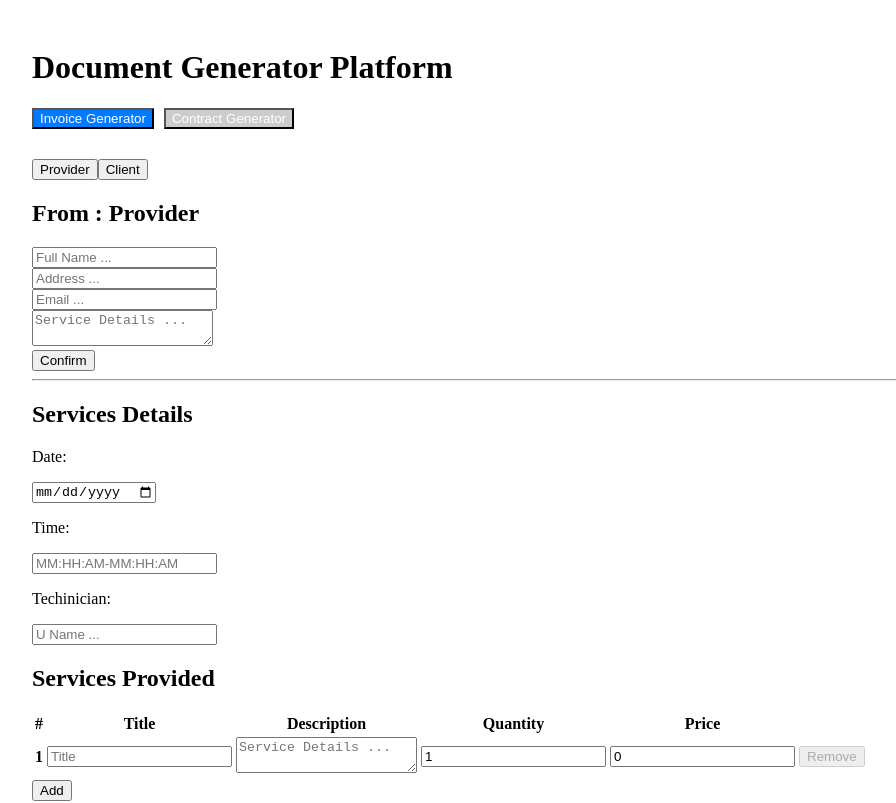
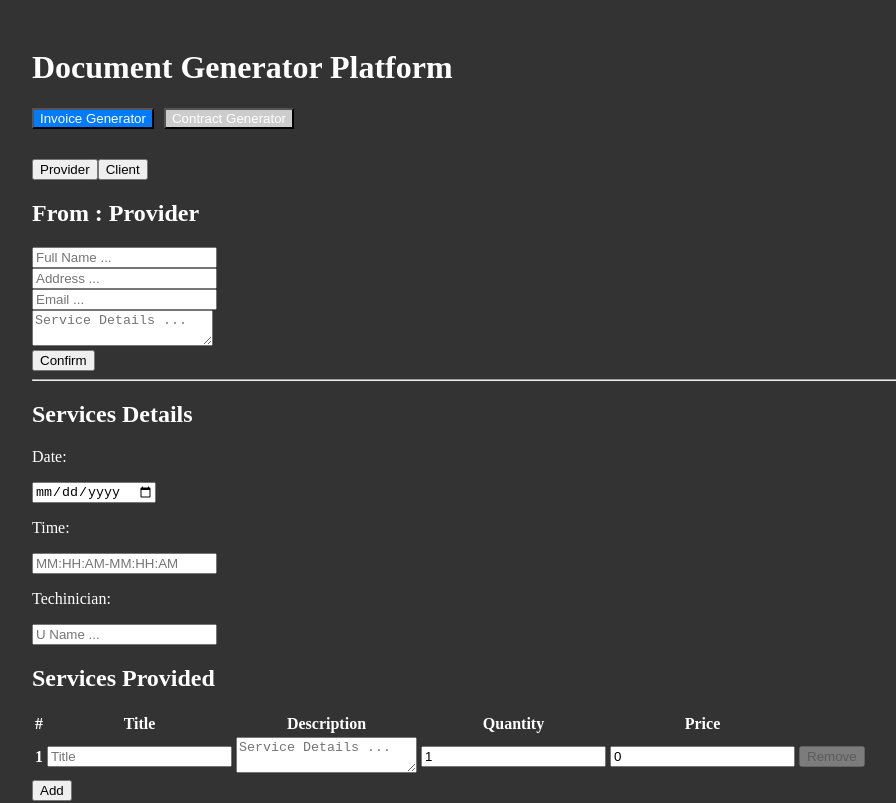
Before and after one commit to Fergany1/Bilingual-Invoice-Contract-Generator, a React (Vite) app: page / in a window 1280 px wide. Shown: the top 803 px of the page, without its empty margins (158-1054 px from the left). Built offline with nearby package versions, Linux system fonts and the light colour scheme.

Commit message:
modifie: project structure

```diff
--- a/src/ContractForm.jsx
+++ b/src/Components/ContractForm/ContractForm.jsx
@@ -1,4 +1,4 @@
-import { useForm } from "./Hooks/useForm";
+import { useForm } from "../../Hooks/useForm";
 
 export default function ContractForm() {
     const { values , handleChange } = useForm()
--- a/src/InvoiceForm/ClientSelect.jsx
+++ b/src/Components/InvoiceForm/ClientSelect.jsx
@@ -1,5 +1,5 @@
 import { useState } from "react";
-import { useForm } from '../Hooks/useForm'
+import { useForm } from '../../Hooks/useForm'
 
 
 const ProviderForm = ({ onConfirm}) => {
--- a/src/InvoiceForm/InvoicePreview.jsx
+++ b/src/Components/InvoiceForm/InvoicePreview.jsx
@@ -1,5 +1,5 @@
-import { useForm } from "../Hooks/useForm";
-import { calculateTotals } from "../utils/calculateTotals";
+import { useForm } from "../../Hooks/useForm";
+import { calculateTotals } from "../../utils/calculateTotals";
 
 export function InvoicePreview() {
     const { values } = useForm();
--- a/src/InvoiceForm/ServiceDetails.jsx
+++ b/src/Components/InvoiceForm/ServiceDetails.jsx
@@ -1,4 +1,4 @@
-import { useForm } from "../Hooks/useForm";
+import { useForm } from "../../Hooks/useForm";
 
 export default function ServiceDetails() {
     const {
--- a/src/InvoiceForm/TotalSummary.jsx
+++ b/src/Components/InvoiceForm/TotalSummary.jsx
@@ -1,5 +1,5 @@
-import { useForm } from "../Hooks/useForm";
-import { calculateTotals } from "../utils/calculateTotals";
+import { useForm } from "../../Hooks/useForm";
+import { calculateTotals } from "../../utils/calculateTotals";
 
 export default function TotalSummary() {
     const { values } = useForm()
--- a/src/print.css
+++ b/src/print.css
@@ -1,19 +1,26 @@
+body {
+    background-color: #333;
+    color: #fff;
+}
 @media print {
     body{
         visibility: hidden;
+        background: white;
+        color: black;
     }
     .print-area{
         visibility: visible;
         position: absolute;
         top: 5px;
         left: 5px;
+
+    .print-btn{
+            display: none;
+        }
+    }
     }
     @page {size: A4; margin: 12mm;}
 
     tr{
         break-inside: avoid;
     }
-    .print-btn{
-        visibility: hidden;
-    }
-}
```
Also changed, not shown: src/InvoiceForm.jsx (+4 -4 lines).
